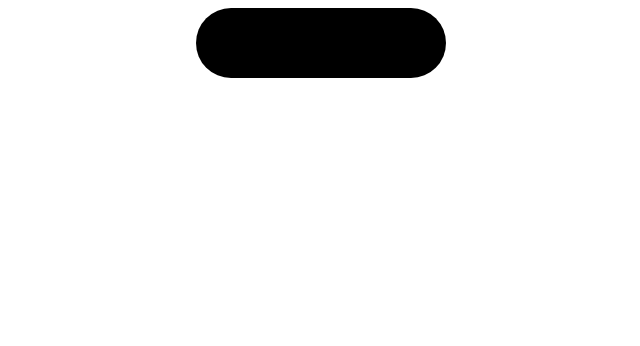
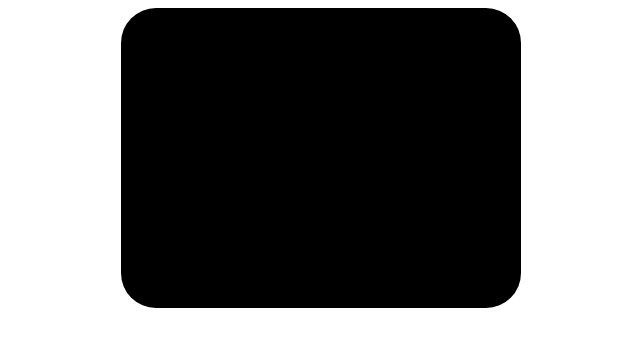
Before and after one commit to Macint128/Dynamic-Island, a plain HTML site: page public/index.html in a window 1280 px wide. Both pictures are taken after a click on the element 640 px from the left and 43 px from the top of the page. Shown: the whole page, without its empty margins (319-959 px from the left). Drawn offline with Linux system fonts and the light colour scheme.

Commit message:
change index.html

```diff
--- a/public/index.html
+++ b/public/index.html
@@ -18,6 +18,10 @@
         }
         #main:hover {
             width: 400px;
+        }
+        #main.big {
+            width: 400px;
+            height: 300px;
         }
         #album {
             width: 50px;
@@ -64,7 +68,7 @@
             album.classList.add("hide")
         });
         main.addEventListener("click", () =>{
-
+            main.classList.toggle("big")
         });
     </script>
 </body>
```
